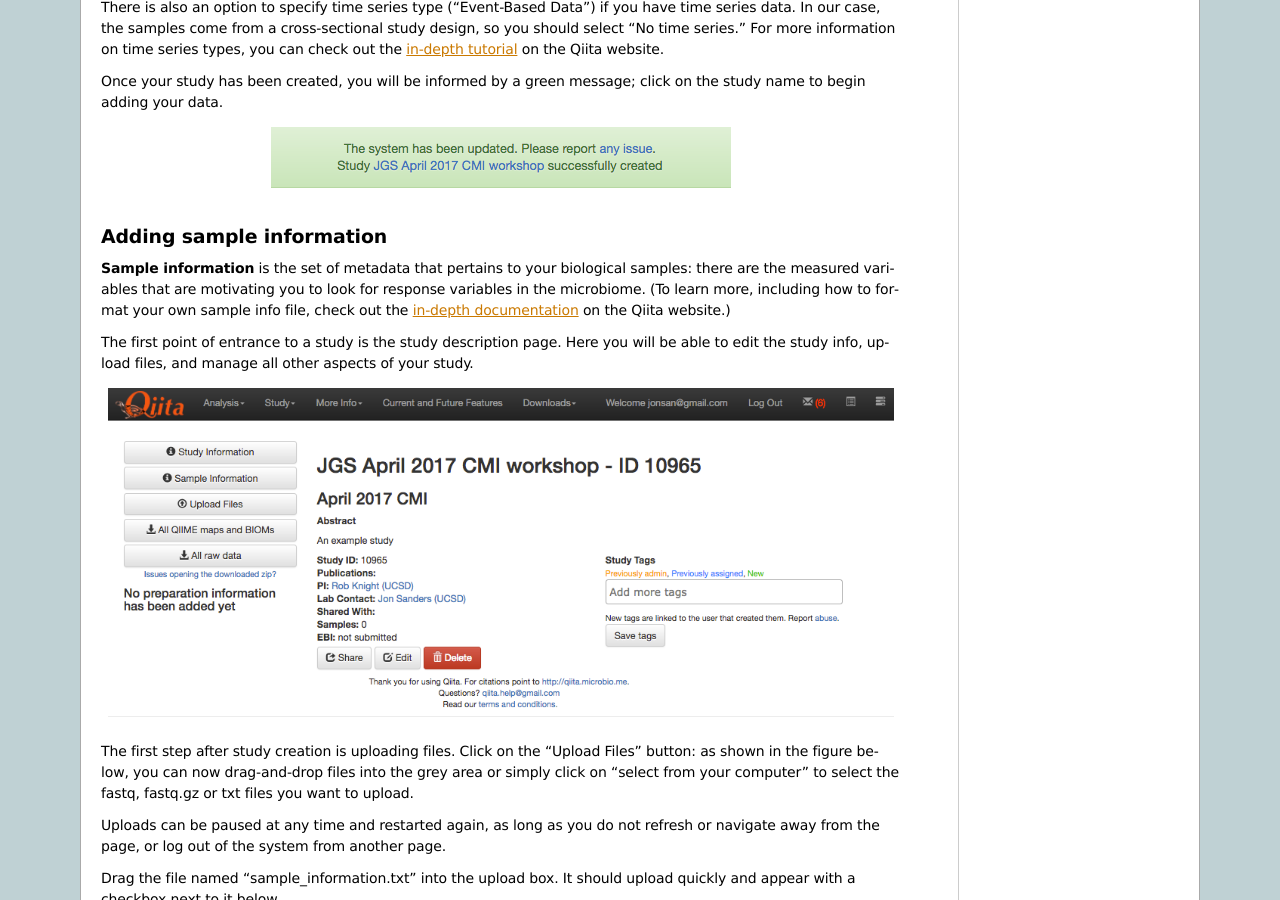
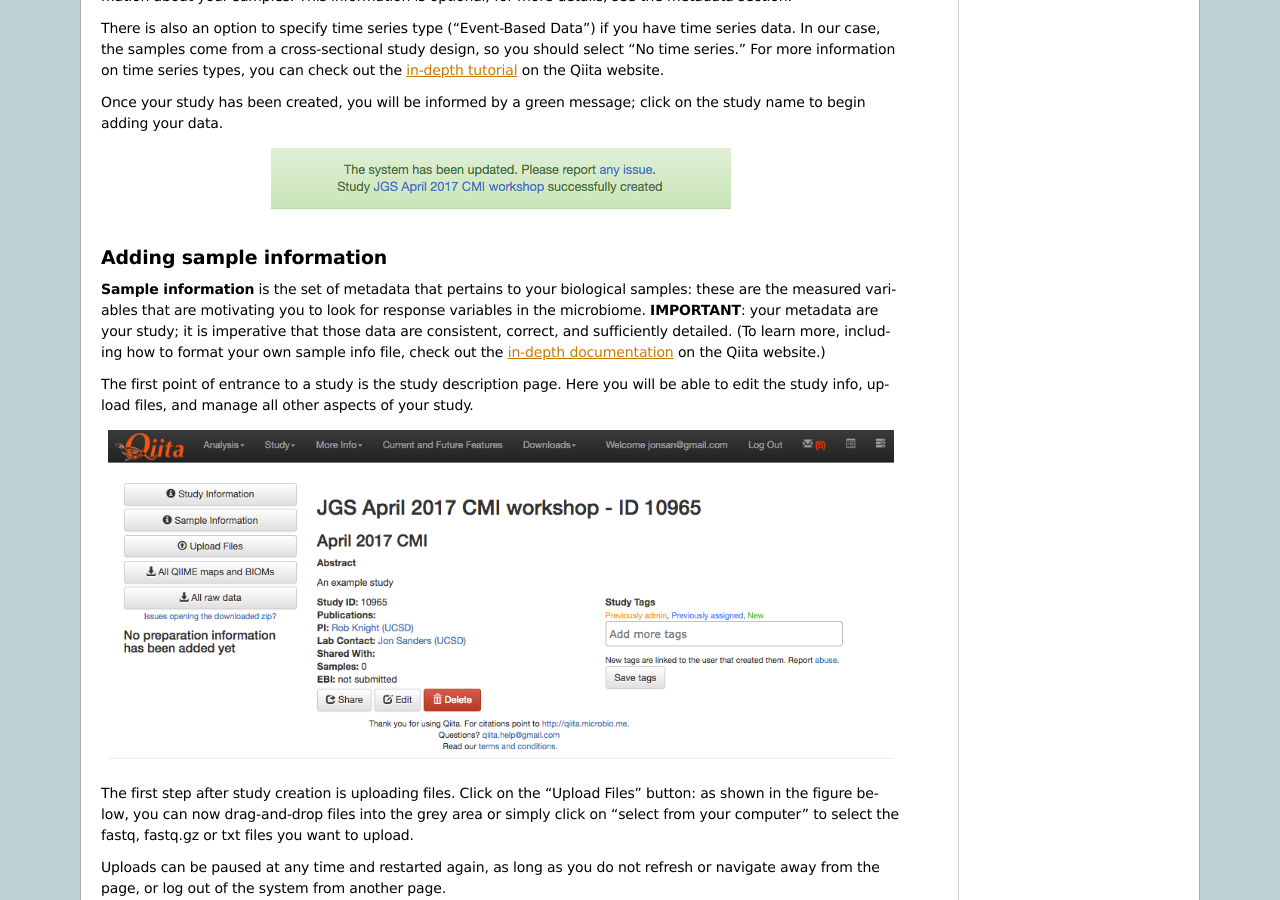
Before and after one commit to biocore/cmi-workshops, a Sphinx documentation site: the page built from docs/qiita-create-study.rst, in a window 1280 px wide and 900 px high, scrolled down 2783 px. Built offline with Sphinx 7.4.7, drawn with Linux system fonts in a browser that asks for light colours; pages that are not in the unit, such as notebooks, are missing from menus; some of the changed text lies outside the part shown.

Commit message:
Addressing @wasade comments

```diff
--- a/docs/qiita-create-study.rst
+++ b/docs/qiita-create-study.rst
@@ -48,9 +48,10 @@
 Creating a test study
 ---------------------
 
-Studies are the main source of data for Qiita. Studies can contain only one set
+Studies are the source of data for Qiita. Studies can contain only one set
 of samples but can contain multiple sets of raw data, each of which can have a
-different preparation -- for example, 16S, shotgun metagenomics, and metabolomics.
+different preparation -- for example, 16S, shotgun metagenomics, and
+metabolomics, or even multiple preparations of the same type (e.g., a plate rerun, biological and technical replicates, etc).
 
 In this tutorial, our study contains 12 samples, each with two types of data:
 16S and shotgun metagenomics. To represent this project in Qiita, you will need
@@ -101,9 +102,11 @@
 -------------------------
 
 **Sample information** is the set of metadata that pertains to your biological
-samples: there are the measured variables that are motivating you to look for
-response variables in the microbiome. (To learn more, including how to format
-your own sample info file, check out the `in-depth documentation <https://qiita.ucsd.edu/static/doc/html/tutorials/prepare-information-files.html#sample-information-file>`__
+samples: these are the measured variables that are motivating you to look for
+response variables in the microbiome. **IMPORTANT**: your metadata are your
+study; it is imperative that those data are consistent, correct, and
+sufficiently detailed. (To learn more, including how to format your own sample
+info file, check out the `in-depth documentation <https://qiita.ucsd.edu/static/doc/html/tutorials/prepare-information-files.html#sample-information-file>`__
 on the Qiita website.)
 
 The first point of entrance to a study is the study description
```
